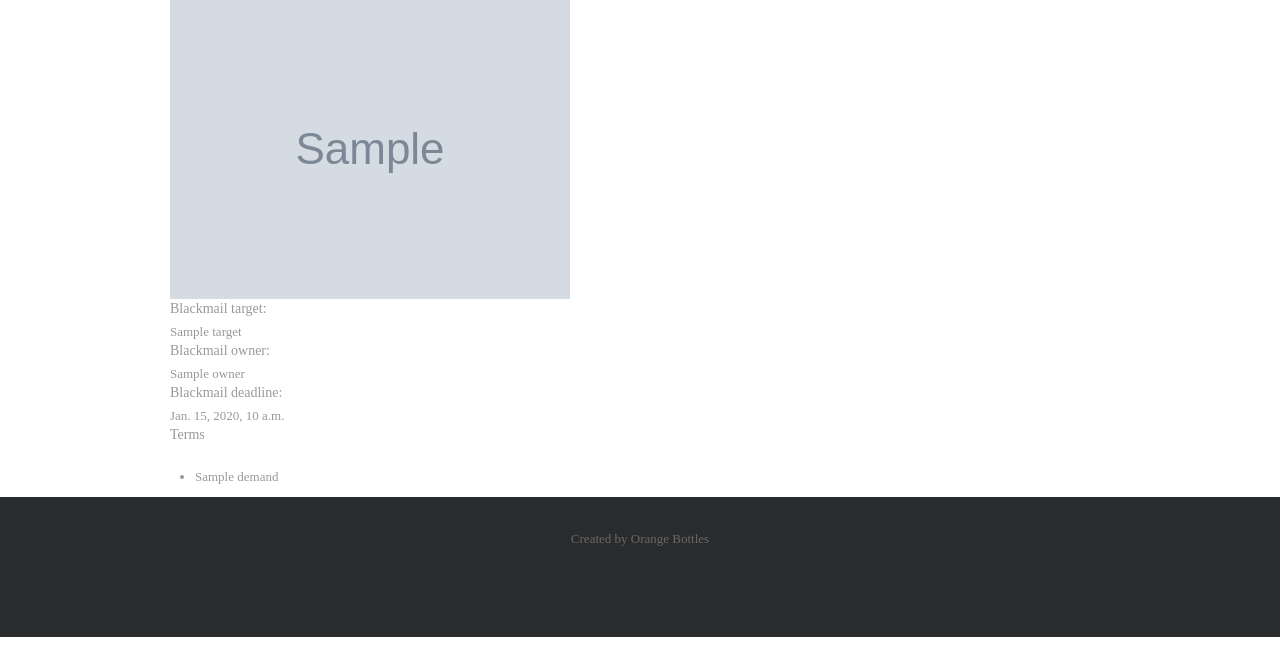
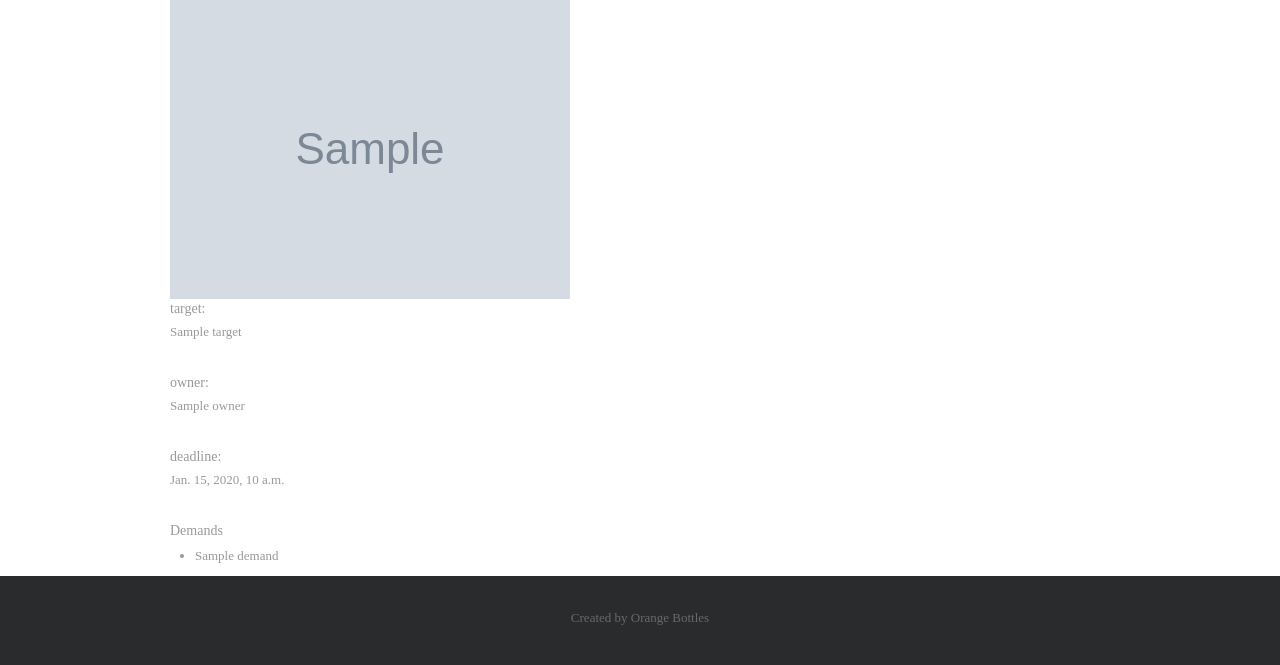
Before and after one commit to schleppington/OrangeBottles, a Django app: template OrangeBottles/secrets/templates/secrets/details.html in a window 1280 px wide. Shown: the part 163-828 px from the top of the page. Before the commit the page ends 800 px from the top, so only its background shows below. Run offline with Django 3.2, Linux system fonts and the light colour scheme; the template is opened without the code that fills it: most values are stand-ins (such as "Sample title", 1, 10 or a date in 2020); grey boxes marked "Sample" are stand-in pictures; parts of the project's set-up code (start-up, migrations or seed data) failed here and were passed over; some libraries are stand-ins or nearby versions.

Commit message:
eddited details template to display info more clearly

```diff
--- a/OrangeBottles/secrets/templates/secrets/details.html
+++ b/OrangeBottles/secrets/templates/secrets/details.html
@@ -3,10 +3,10 @@
 {% block container %}
 <div class="container">
     <img src="/static/{{ imgpath }}" alt"the bad image" height="400" width="400" /></br>
-    <label >Blackmail target: </label> {{ bm.target }} </br>
-    <label >Blackmail owner: </label> {{ bm.owner }} </br>
-    <label >Blackmail deadline: </label>{{ bm.deadline }} </br>
-    <label >Terms </label></br>
+    <p><label >target: </label> {{ bm.target }} </p>
+    <p><label >owner: </label> {{ bm.owner }} </p>
+    <p><label >deadline: </label>{{ bm.deadline }} </p>
+    <label >Demands </label>
     <ul>
         {% for term in terms %}
         <li>{{ term.demand }}</li>
```
